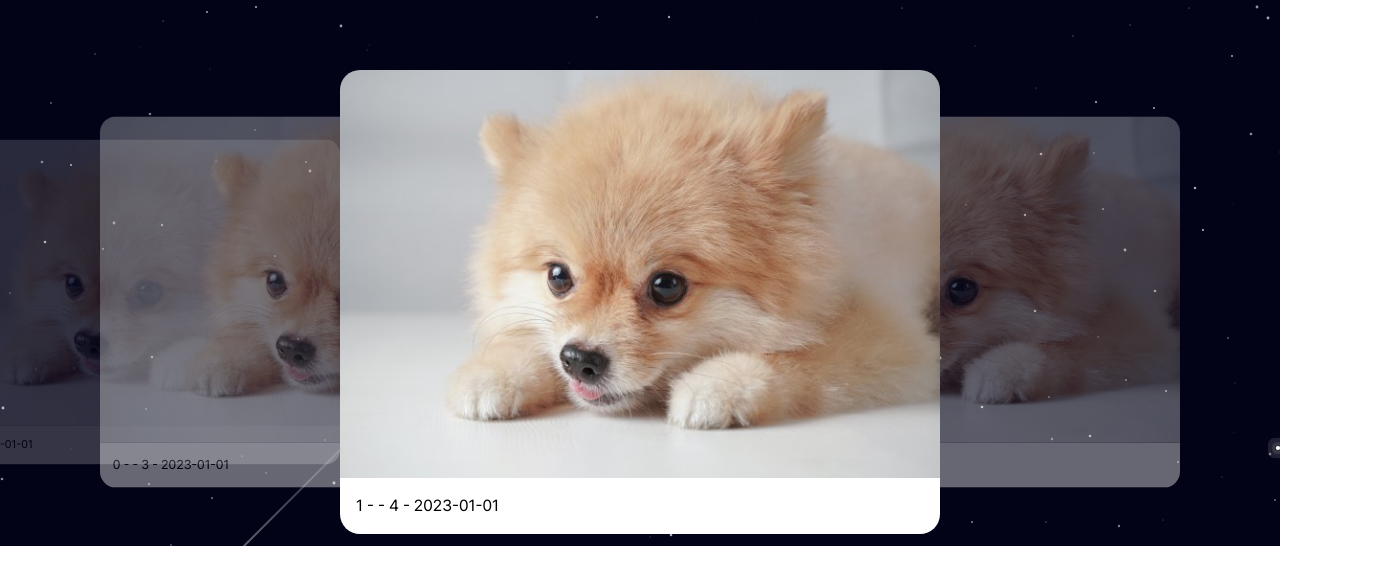
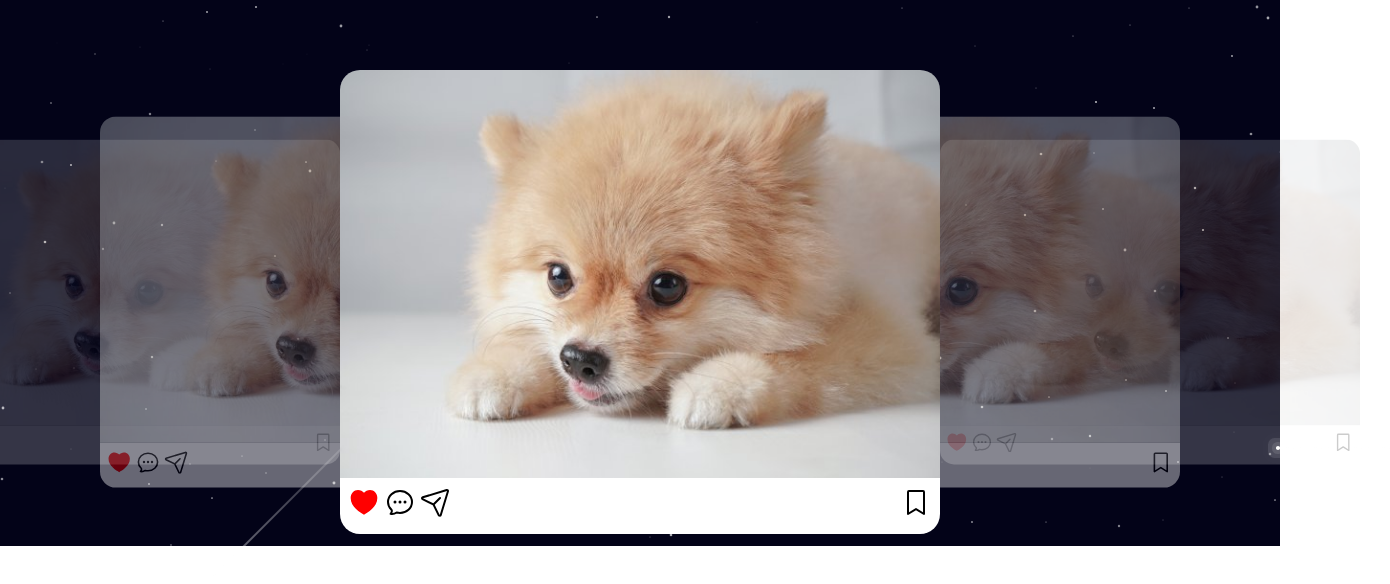
Before and after one commit to ssj5037/3rd-anniversary, a Next.js app: page /gallery in a window 1280 px wide. Shown: the part 254-838 px from the top of the page, 1390 px wide, since content can reach past the window. Built offline with nearby package versions, Linux system fonts and the light colour scheme; no server answers.

Commit message:
feat: 갤러리 아이콘 추가

```diff
--- a/package.json
+++ b/package.json
@@ -13,7 +13,8 @@
     "next": "14.2.3",
     "react": "^18",
     "react-dom": "^18",
-    "react-h5-audio-player": "^3.9.1"
+    "react-h5-audio-player": "^3.9.1",
+    "react-icons": "^5.2.1"
   },
   "devDependencies": {
     "@types/node": "^20",
--- a/src/app/gallery/galleryStyle.css
+++ b/src/app/gallery/galleryStyle.css
@@ -11,7 +11,7 @@
   align-items: center;
   justify-content: center;
   padding: 30px 10px;
-  transition: background 0.4s ease-in;
+  transition: background 0.4s ease-in-out;
 }
 
 .card-radio {
@@ -25,7 +25,7 @@
   left: 0;
   right: 0;
   margin: auto;
-  transition: transform 0.4s ease;
+  transition: transform 0.4s ease-in-out;
   cursor: pointer;
   border-radius: 20px;
   overflow: hidden;
--- a/src/app/gallery/page.tsx
+++ b/src/app/gallery/page.tsx
@@ -4,68 +4,81 @@ import { useState } from "react";
 import "./galleryStyle.css";
 import gallerySample from "../../../public/img/gallerySample.jpg";
 import Image from "next/image";
+import { RiHeart3Fill } from "react-icons/ri";
+import { HiOutlineChatBubbleOvalLeftEllipsis } from "react-icons/hi2";
+import { PiBookmarkSimple, PiPaperPlaneTilt } from "react-icons/pi";
 
 export default function GalleryPage() {
   const [imgList, setImgList] = useState([
     {
       src: gallerySample,
       date: "2023-01-01",
+      content: "내용입니다.",
       isChecked: true,
-      idx: 3,
-    },
-    {
-      src: gallerySample,
-      date: "2023-01-01",
-      isChecked: false,
       idx: 4,
     },
     {
       src: gallerySample,
       date: "2023-01-01",
+      content: "내용입니다.",
       isChecked: false,
       idx: 5,
     },
     {
       src: gallerySample,
       date: "2023-01-01",
+      content: "내용입니다.",
+      isChecked: false,
+      idx: 6,
+    },
+    {
+      src: gallerySample,
+      date: "2023-01-01",
+      content: "내용입니다.",
+      isChecked: false,
+      idx: 7,
+    },
+    {
+      src: gallerySample,
+      date: "2023-01-01",
+      content: "내용입니다.",
       isChecked: false,
       idx: 0,
     },
     {
       src: gallerySample,
       date: "2023-01-01",
+      content: "내용입니다.",
       isChecked: false,
       idx: 0,
     },
     {
       src: gallerySample,
       date: "2023-01-01",
+      content: "내용입니다.",
       isChecked: false,
       idx: 0,
     },
     {
       src: gallerySample,
       date: "2023-01-01",
-      isChecked: false,
-      idx: 0,
-    },
-    {
-      src: gallerySample,
-      date: "2023-01-01",
-      isChecked: false,
-      idx: 0,
-    },
-    {
-      src: gallerySample,
-      date: "2023-01-01",
+      content: "내용입니다.",
       isChecked: false,
       idx: 1,
     },
     {
       src: gallerySample,
       date: "2023-01-01",
+      content: "내용입니다.",
       isChecked: false,
       idx: 2,
+    },
+    {
+      src: gallerySample,
+      date: "2023-01-01",
+      content: "내용입니다.",
+      isChecked: false,
+      idx: 3,
     },
   ]);
 
@@ -123,16 +136,16 @@ export default function GalleryPage() {
     });
   };
   return (
-    <div className='body'>
-      <div className='container'>
-        <div className='cards'>
+    <div className="body">
+      <div className="container">
+        <div className="cards">
           {imgList.map((item, index) => {
             return (
               <div key={index}>
                 <input
-                  className='card-radio'
-                  type='radio'
-                  name='slider'
+                  className="card-radio"
+                  type="radio"
+                  name="slider"
                   id={`item-${index + 1}`}
                   defaultChecked={item.isChecked}
                   onClick={(e) => handleClick(e, index)}
@@ -145,9 +158,21 @@ export default function GalleryPage() {
                   id={`image-${index + 1}`}
                 >
                   <Image src={item.src} alt={`image-${index + 1}`} />
-                  <p className='bg-white text-black p-4'>
-                    {index} - {item.isChecked} - {item.idx} - {item.date}
-                  </p>
+                  <div className="bg-white p-2">
+                    <div className="h-6 flex justify-between">
+                      <div className="flex gap-1">
+                        <RiHeart3Fill color="red" size={32} />
+                        <HiOutlineChatBubbleOvalLeftEllipsis
+                          color="black"
+                          size={32}
+                        />
+                        <PiPaperPlaneTilt color="black" size={32} />
+                      </div>
+                      <PiBookmarkSimple color="black" size={32} />
+                    </div>
+                    <p className="text-xl">{item.date}</p>
+                    <p className="">{item.content}</p>
+                  </div>
                 </label>
               </div>
             );
```
Also changed, not shown: 1 other file (tests, documents, lock files or other folders).
